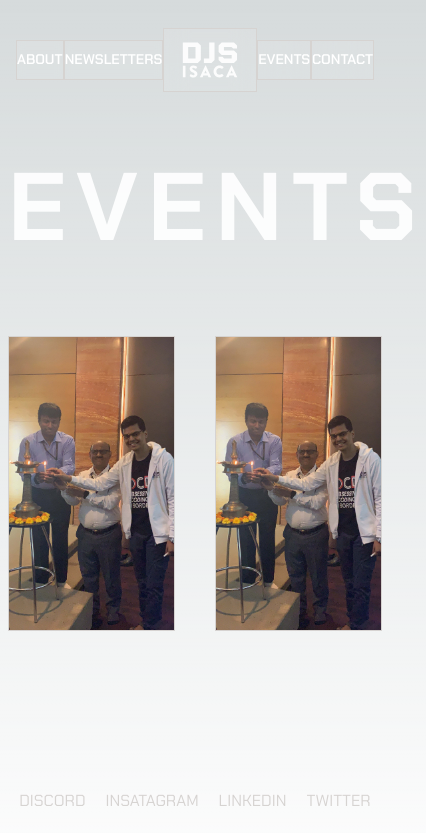
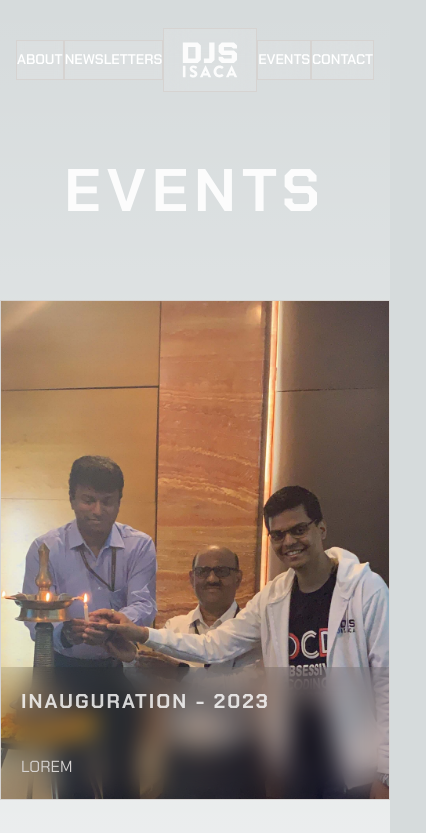
Before and after one commit to techakhil-me/homepage, a Next.js app: page /events in a window 390 px wide. Shown: the top 833 px of the page, 426 px wide, since content can reach past the window. Built offline with nearby package versions, Linux system fonts and the light colour scheme.

Commit message:
responsive fix

```diff
--- a/app/components/Hero.jsx
+++ b/app/components/Hero.jsx
@@ -2,18 +2,18 @@ import Spline from "@splinetool/react-spline";
 
 const Hero = () => {
   return (
-    <section className="flex min-h-screen overflow-hidden relative h-screen flex-col items-center justify-between">
+    <section className="flex min-h-screen  relative h-screen w-full flex-col items-center justify-between">
       <div className=" w-full z-0 relative">
-        <div className="absolute h-screen mt-10 w-full scale-110">
+        <div className="absolute h-screen w-full blur-sm md:blur-none">
           <Spline scene="https://prod.spline.design/SYmCHifc72fWmK5u/scene.splinecode" />
         </div>
       </div>
       <div className="w-full z-10 h-full pointer-events-none pt-32 git flex-col justify-between items-start inline-flex">
-        <div className="self-stretch h-32 flex-col justify-start items-end flex">
-          <div className="text-right pointer-events-auto text-white text-opacity-90 text-3xl font-bold font-['Chakra Petch'] uppercase leading-10 tracking-widest">
+        <div className="self-stretch h-32 flex-col justify-center md:justify-start items-center md:items-end flex">
+          <div className="md:text-right pointer-events-auto text-white text-opacity-90 text-2xl text-center md:text-3xl font-bold font-['Chakra Petch'] uppercase leading-10 tracking-widest">
             OFFICIAL CYSEC COMMITTEE
           </div>
-          <div className="md:w-[450px] text-right text-sm md:text-base">
+          <div className="md:w-[450px] w-full text-center md:text-right text-sm md:text-base">
             <span className="text-stone-300 pointer-events-auto  font-normal font-['Chakra Petch'] uppercase leading-normal">
               Join us on a dynamic journey, embracing emerging technologies, to{" "}
             </span>
@@ -40,7 +40,7 @@ const Hero = () => {
           </div>
         </div>
         <div className="self-stretch justify-between items-end inline-flex">
-          <div className="grow shrink  basis-0 h-32 flex-col justify-between items-start inline-flex">
+          <div className="grow shrink  basis-0 h-32 flex-col justify-between items-center -mt-20 md:mt-0 md:items-start inline-flex">
             <div className="text-4xl pointer-events-auto text-stroke text-black font-bold text-strok font-['Chakra Petch'] uppercase leading-10 tracking-widest">
               Cybersecurity
             </div>
--- a/app/events/page.jsx
+++ b/app/events/page.jsx
@@ -6,11 +6,11 @@ import { Masonry } from "react-masonry";
 function page() {
   function show() {}
   return (
-    <section className="w-full pt-40 flex flex-col gap-20 items-start">
-      <div className="w-full sticky top-20 lg:text-left text-center text-white text-opacity-90 text-8xl lg:text-[200px] font-bold font-['Chakra Petch'] uppercase tracking-widest">
+    <section className="w-full relative pt-40 flex flex-col gap-20 items-start">
+      <div className="w-full sticky top-0 lg:text-left text-center text-white text-opacity-90 text-6xl md:text-8xl lg:text-[200px] font-bold font-['Chakra Petch'] uppercase tracking-widest">
         EVENTS
       </div>
-      <div className="w-full flex  items-center justify-center gap-10">
+      <div className="w-full flex md:flex-row flex-wrap flex-col items-center justify-center gap-10">
           <EventsCard title="Inauguration - 2023" img="/events/1.jpg" desc="lorem" />
           <EventsCard title="Inauguration - 2023" img="/events/1.jpg" desc="lorem" />
       </div>
--- a/app/globals.css
+++ b/app/globals.css
@@ -125,3 +125,11 @@ body {
     transform: translatey(0px);
   }
 }
+
+
+
+@media (max-width: 768px) {
+  .event_details {
+    transform: translateY(0);
+  }
+}
--- a/app/layout.js
+++ b/app/layout.js
@@ -68,9 +68,9 @@ export default function RootLayout({ children }) {
 
   return (
     <html lang="en">
-      <body className={inter.className}>
+      <body className={inter.className} >
         <Navbar />
-        <main className=" md:p-4  px-2 md:px-10 text-white text-opacity-90">
+        <main className=" md:p-4  overflow-hidden md:px-10 text-white text-opacity-90">
           {children}
         </main>
         <Footer />
```
